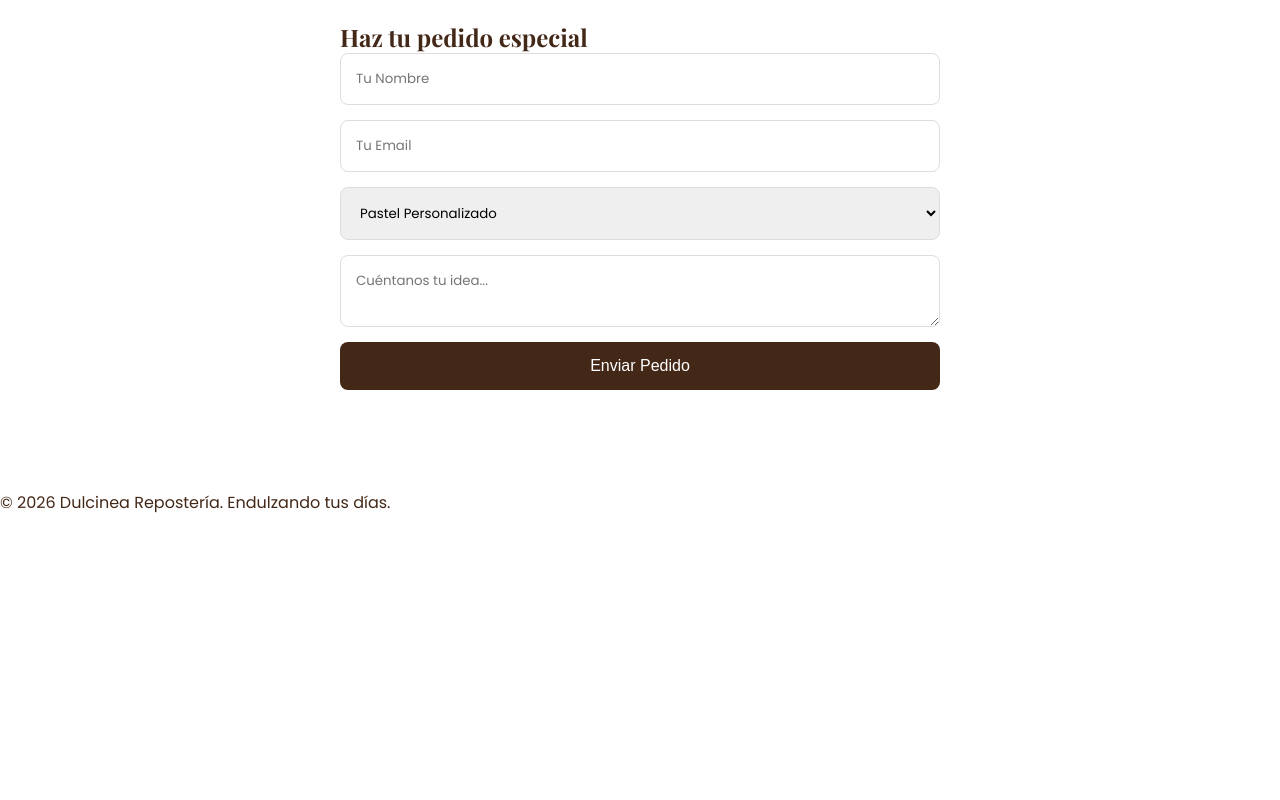
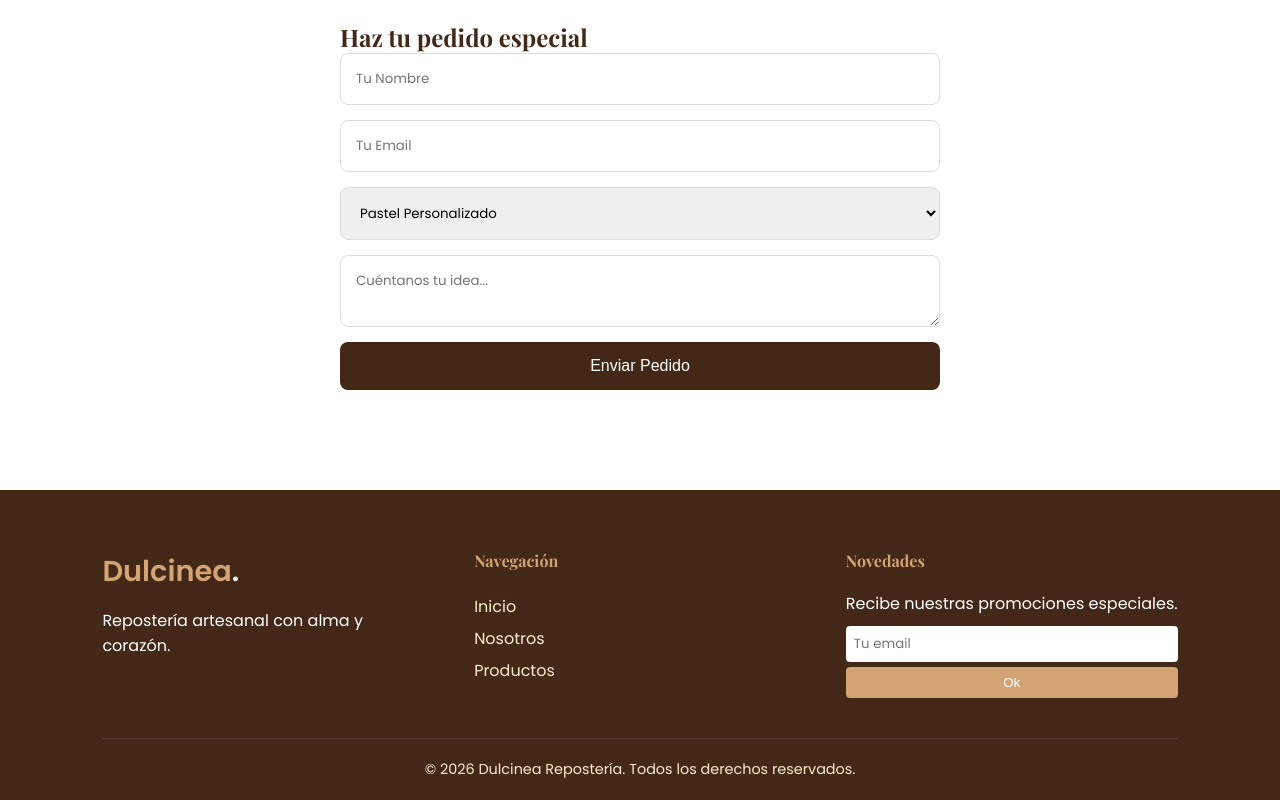
Before and after one commit to AndreaPereyraOcaranza10/Taller-git-github-Pereyra-Andrea, a plain HTML site: page index.html in a window 1280 px wide. Shown: the part 2839-3639 px from the top of the page. Before the commit the page ends 3354 px from the top, so only its background shows below. Drawn offline with nearby package versions, Linux system fonts and the light colour scheme.

Commit message:
feat: agregar footer completo y mejorar navegacion. Fix #6

```diff
--- a/index.html
+++ b/index.html
@@ -92,8 +92,34 @@
         </div>
     </section>
 
-    <footer>
-        <p>&copy; 2026 Dulcinea Repostería. Endulzando tus días.</p>
+    <footer class="main-footer">
+        <div class="footer-container">
+            <div class="footer-info">
+                <div class="logo">Dulcinea<span>.</span></div>
+                <p>Repostería artesanal con alma y corazón.</p>
+            </div>
+
+            <div class="footer-links">
+                <h4>Navegación</h4>
+                <ul>
+                    <li><a href="#inicio">Inicio</a></li>
+                    <li><a href="#nosotros">Nosotros</a></li>
+                    <li><a href="#productos">Productos</a></li>
+                </ul>
+            </div>
+
+            <div class="footer-newsletter">
+                <h4>Novedades</h4>
+                <p>Recibe nuestras promociones especiales.</p>
+                <form class="mini-form">
+                    <input type="email" placeholder="Tu email" required>
+                    <button type="submit">Ok</button>
+                </form>
+            </div>
+        </div>
+        <div class="footer-bottom">
+            <p>&copy; 2026 Dulcinea Repostería. Todos los derechos reservados.</p>
+        </div>
     </footer>
 
     <script src="script.js"></script>
--- a/style.css
+++ b/style.css
@@ -168,3 +168,61 @@ input, select, textarea {
 .btn-top.show {
     display: block; /* Se muestra cuando bajamos en la página */
 }
+
+/* Footer Profesional */
+.main-footer {
+    background-color: var(--brown);
+    color: var(--white);
+    padding: 60px 8% 20px;
+}
+
+.footer-container {
+    display: grid;
+    grid-template-columns: repeat(auto-fit, minmax(200px, 1fr));
+    gap: 40px;
+    margin-bottom: 40px;
+}
+
+.footer-info .logo { color: var(--accent); margin-bottom: 15px; }
+.footer-info .logo span { color: var(--white); }
+
+.footer-links h4, .footer-newsletter h4 {
+    margin-bottom: 20px;
+    font-family: 'Playfair Display', serif;
+    color: var(--accent);
+}
+
+.footer-links ul { list-style: none; }
+.footer-links a {
+    color: var(--pink);
+    text-decoration: none;
+    transition: 0.3s;
+    line-height: 2;
+}
+
+.footer-links a:hover { color: var(--white); padding-left: 5px; }
+
+.mini-form { display: flex; gap: 5px; margin-top: 10px; }
+.mini-form input {
+    padding: 8px;
+    border-radius: 4px;
+    border: none;
+    flex: 1;
+}
+
+.mini-form button {
+    background: var(--accent);
+    color: white;
+    border: none;
+    padding: 8px 15px;
+    border-radius: 4px;
+    cursor: pointer;
+}
+
+.footer-bottom {
+    border-top: 1px solid rgba(255,255,255,0.1);
+    padding-top: 20px;
+    text-align: center;
+    font-size: 0.9rem;
+    color: var(--pink);
+}
```
Also changed, not shown: 1 other file.
